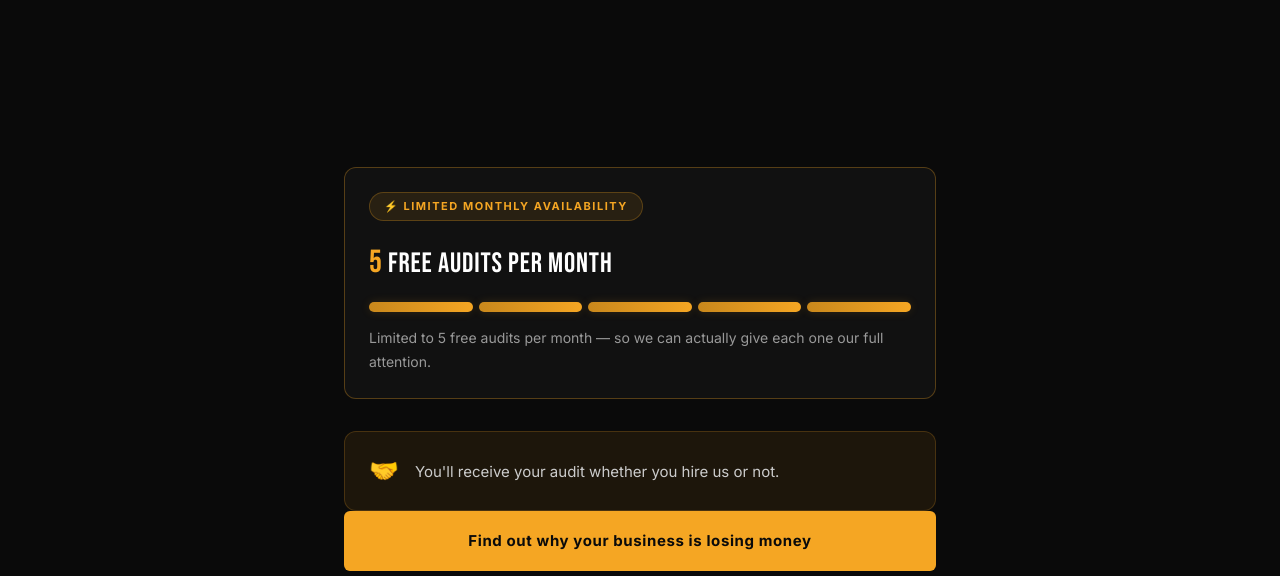
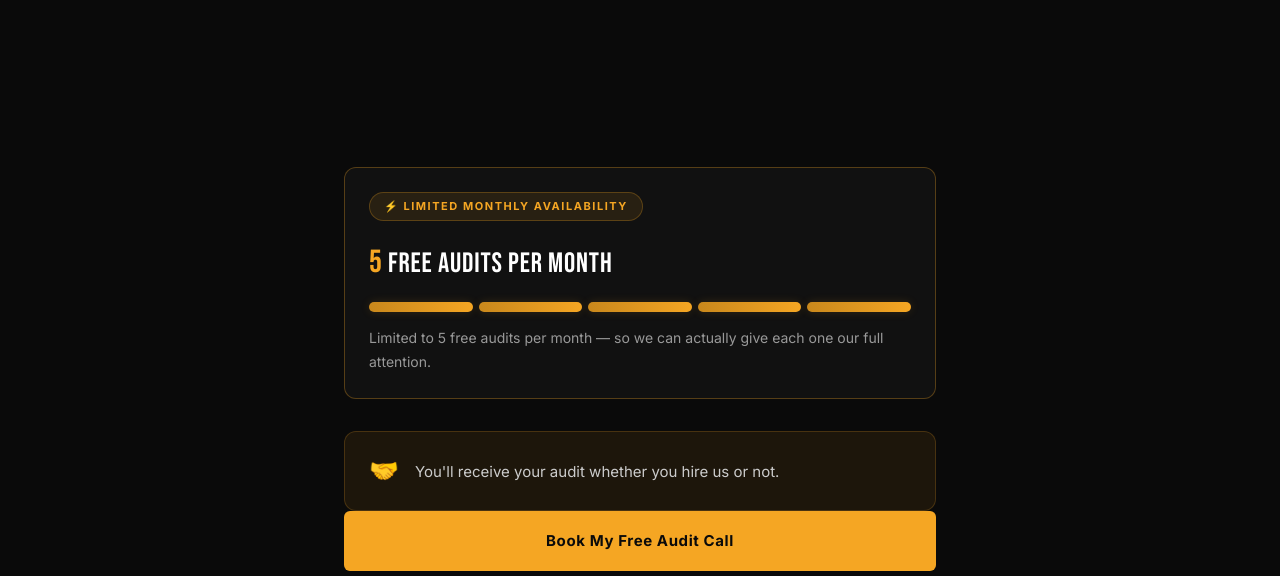
Before and after one commit to tristantriggofficial-png/beaconweb-site, a website: page contact.html in a window 1280 px wide. Shown: the part 356-932 px from the top of the page. Drawn offline with nearby package versions, Linux system fonts and the light colour scheme.

Commit message:
Change book-a-call button text to "Book My Free Audit Call"
Updated the CTA button copy on both index.html and contact.html (same
button pattern, id="bookCallBtn") from "Find out why your business is
losing money" to "Book My Free Audit Call". No href/behavior change.
Updated the matching Playwright assertions in tests/homepage.spec.js
and tests/contact-page.spec.js. Confirmed no other references to the
old string exist (meta/OG tags, alt text, other copy).

```diff
--- a/contact.html
+++ b/contact.html
@@ -96,7 +96,7 @@
       <span class="icon">🤝</span>
       <p>You'll receive your audit whether you hire us or not.</p>
     </div>
-    <a href="https://api.leadconnectorhq.com/widget/booking/6fJkJsGH5nA2RwmnnQAO" class="btn btn-primary btn-lg btn-full" id="bookCallBtn">Find out why your business is losing money</a>
+    <a href="https://api.leadconnectorhq.com/widget/booking/6fJkJsGH5nA2RwmnnQAO" class="btn btn-primary btn-lg btn-full" id="bookCallBtn">Book My Free Audit Call</a>
     <p style="font-size:13px;color:var(--gray-3);text-align:center;margin-top:8px">No spam. No pitch calls. Just a free, honest look at your business. Pricing is customized after your free audit.</p>
   </div>
 </section>
```
Also changed, not shown: index.html (+1 -1 lines), tests/contact-page.spec.js (+1 -1 lines), tests/homepage.spec.js (+1 -1 lines).
